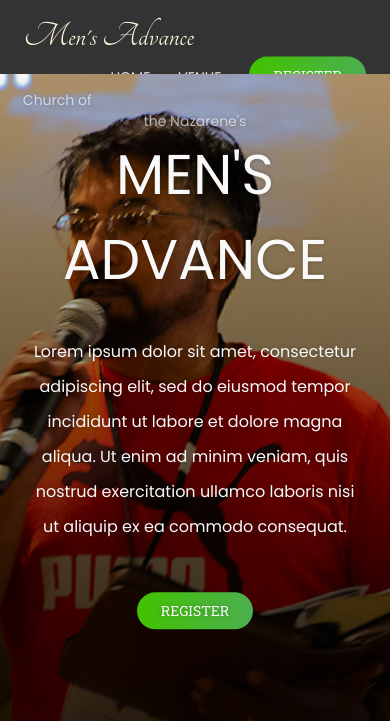
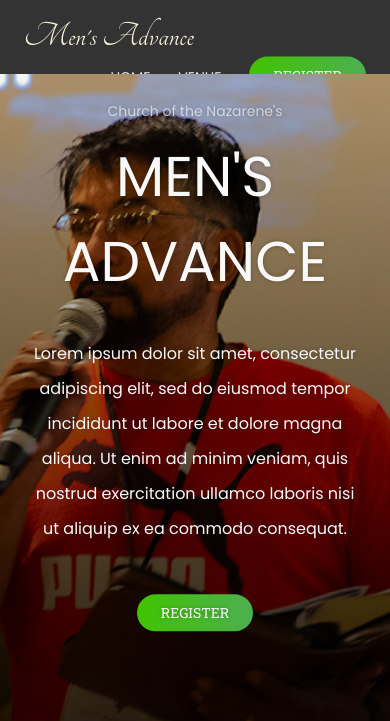
Before and after one commit to juliancoleman/mens-advance, a Jekyll site: the page built from index.html, in a window 390 px wide. Shown: the top 721 px of the page. Built offline with Jekyll 4.4.1, drawn with Linux system fonts in a browser that asks for light colours.

Commit message:
dang it...

```diff
--- a/_sass/components/hero.scss
+++ b/_sass/components/hero.scss
@@ -108,6 +108,6 @@
   }
 
   .hero-subtitle {
-    margin: revert; // fixes this stupid bug where a randon break is added to the element.
+    margin: revert !important; // fixes this stupid bug where a randon break is added to the element.
   }
 }
```
